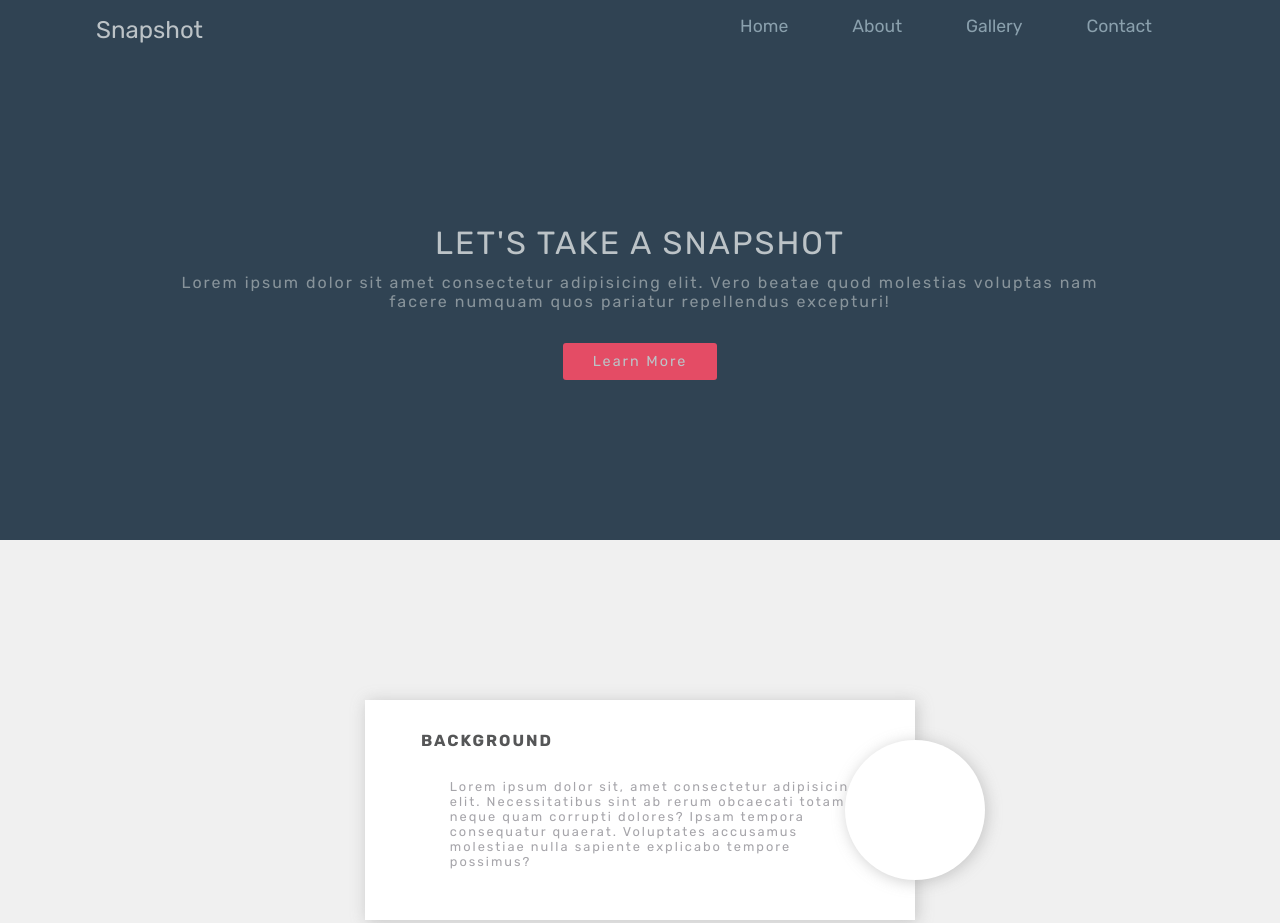
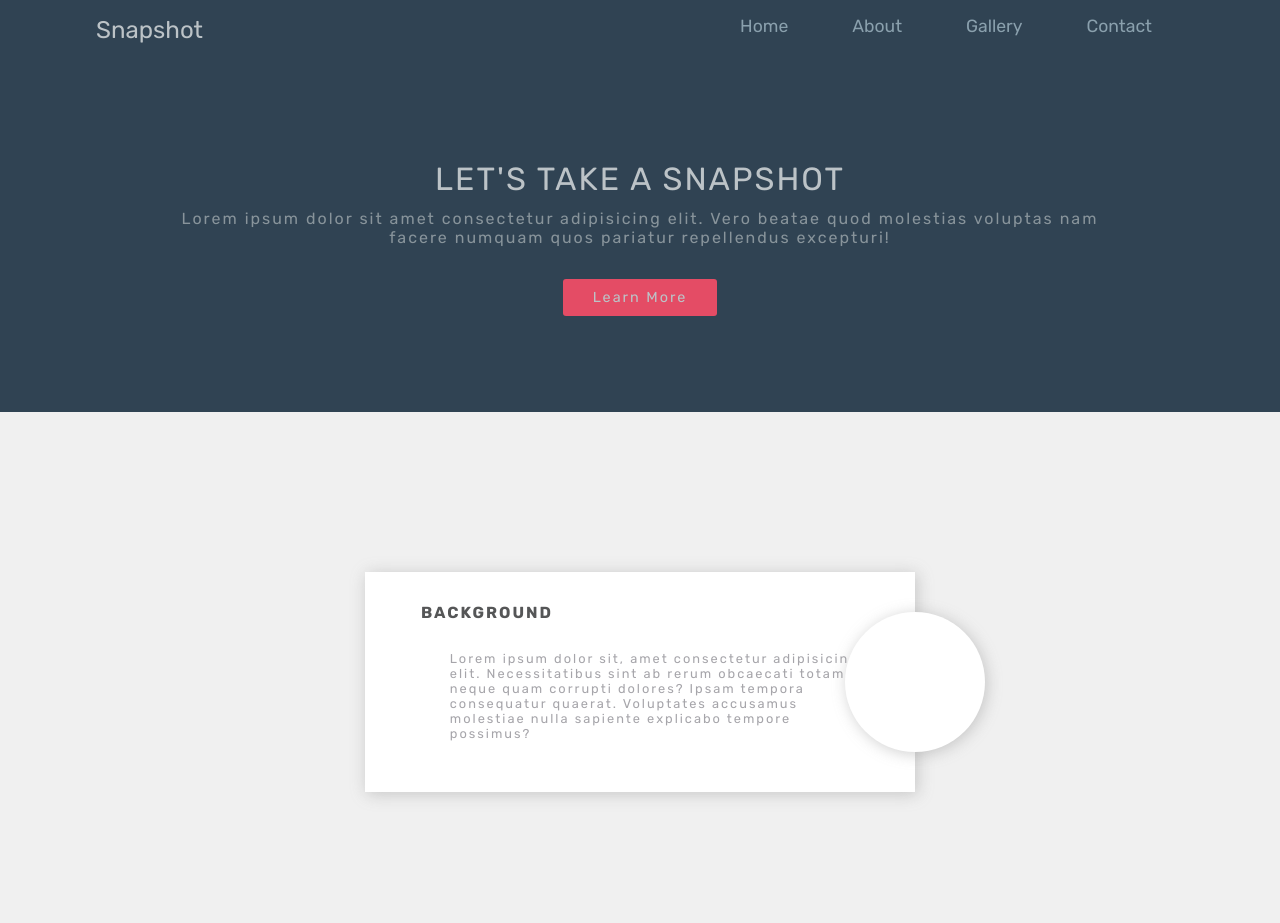
Before and after one commit to ESE-MONDAY/Responsive-Webpage, a plain HTML site: page index.html in a window 1280 px wide. Shown: the top 923 px of the page. Drawn offline with Linux system fonts and the light colour scheme.

Commit message:
Update styles.css

```diff
--- a/styles.css
+++ b/styles.css
@@ -63,7 +63,7 @@ ul li a:hover {
 
 div.hero-section {
     background: #304353;
-    padding: 10rem;
+    padding: 6rem;
     max-width: 100%;
 }
 
```
